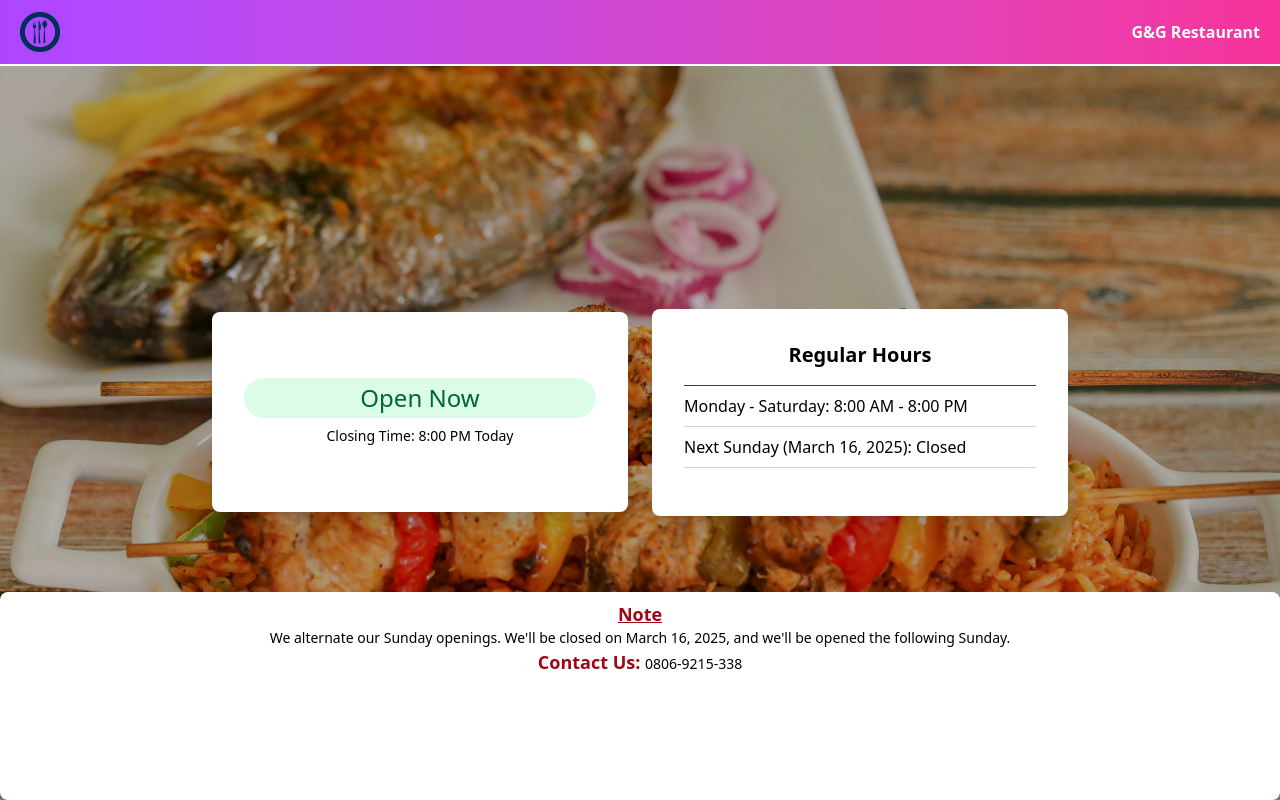
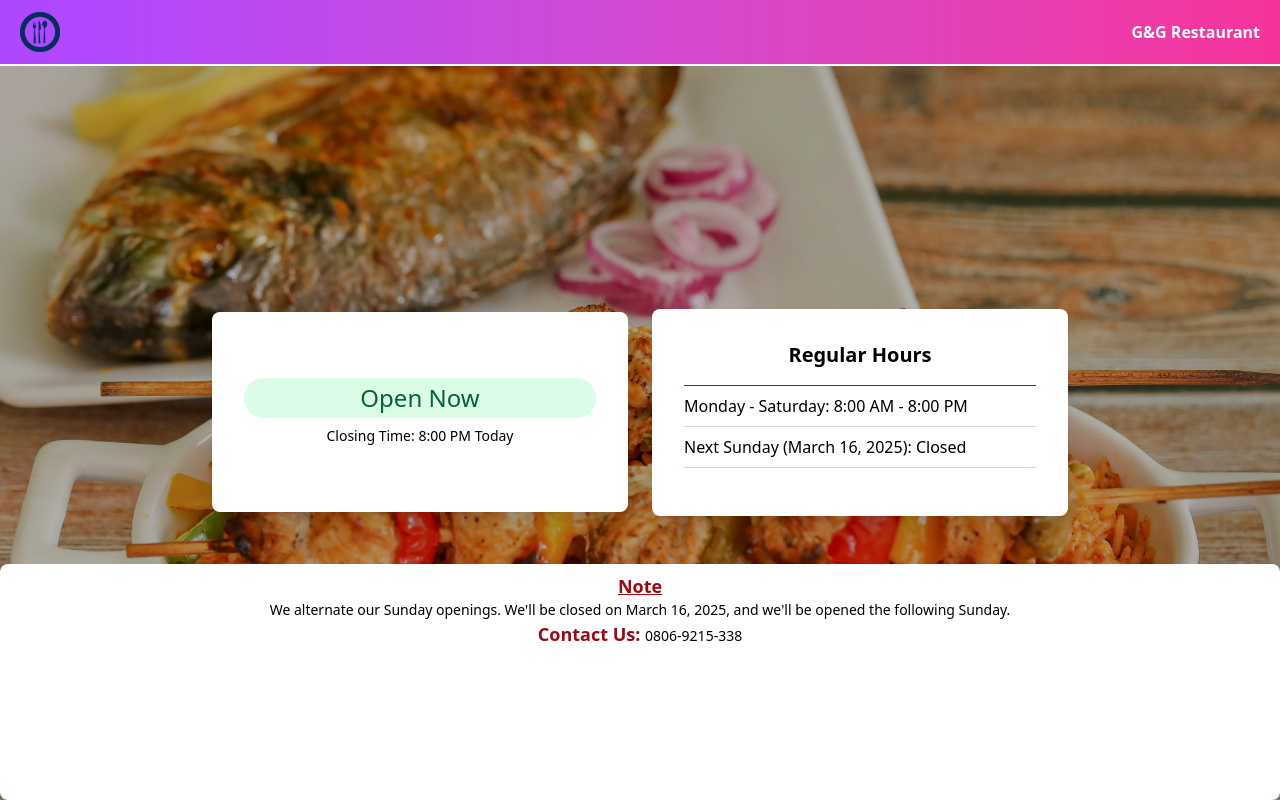
Before and after one commit to Ayanyiola-Enoch/Restaurant-Status, a React (Vite) app: page / in a window 1280 px wide. Built offline with nearby package versions, Linux system fonts and the light colour scheme.

Commit message:
adjusted the footer on the large screen to fitin and show

```diff
--- a/src/App.jsx
+++ b/src/App.jsx
@@ -63,7 +63,7 @@ function App() {
         </div>
 
         {/* FOOTER */}
-        <div className='mt-8 w-full bg-white px-3 py-2 text-center shadow-xl rounded-lg sm:fixed sm:bottom-0 sm:top-140'>
+        <div className='mt-8 w-full bg-white px-3 py-2 lg:absolute lg:top-133 text-center shadow-xl rounded-lg sm:fixed sm:bottom-0 sm:top-140'>
         {/* /* add a note text that aligns */}
           <h1 className='font-bold text-lg text-red-800 underline mb'>Note</h1>
           <p className='text-sm mt-0.7 text-wrap'>
```
